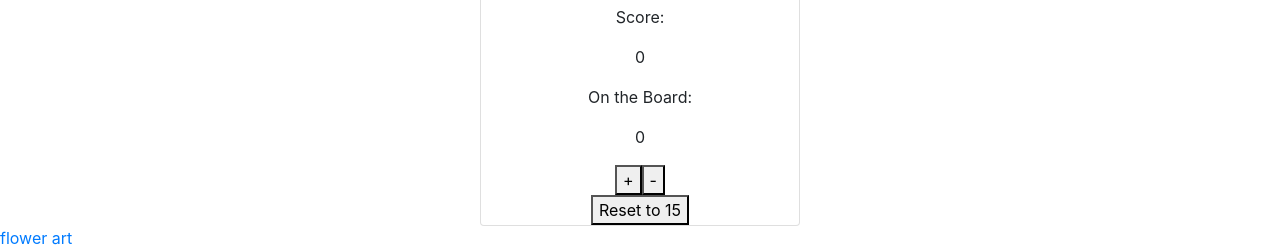
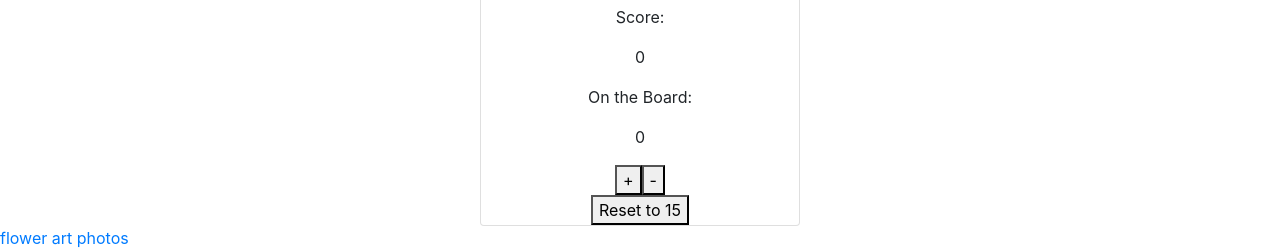
Before and after one commit to KynanPacheco/washerscoreboard.com, a plain HTML site: page index.html in a window 1280 px wide. Shown: the part 566-816 px from the top of the page. Drawn offline with nearby package versions, Linux system fonts and the light colour scheme.

Commit message:
Update index.html

```diff
--- a/index.html
+++ b/index.html
@@ -63,6 +63,7 @@
 	</div>
 	</div>
 	<a href="https://fineartamerica.com/art/flower">flower art</a>
+	<a href="https://fineartamerica.com/art/photographs">photos</a>
 </body>
 
 <script>
```
